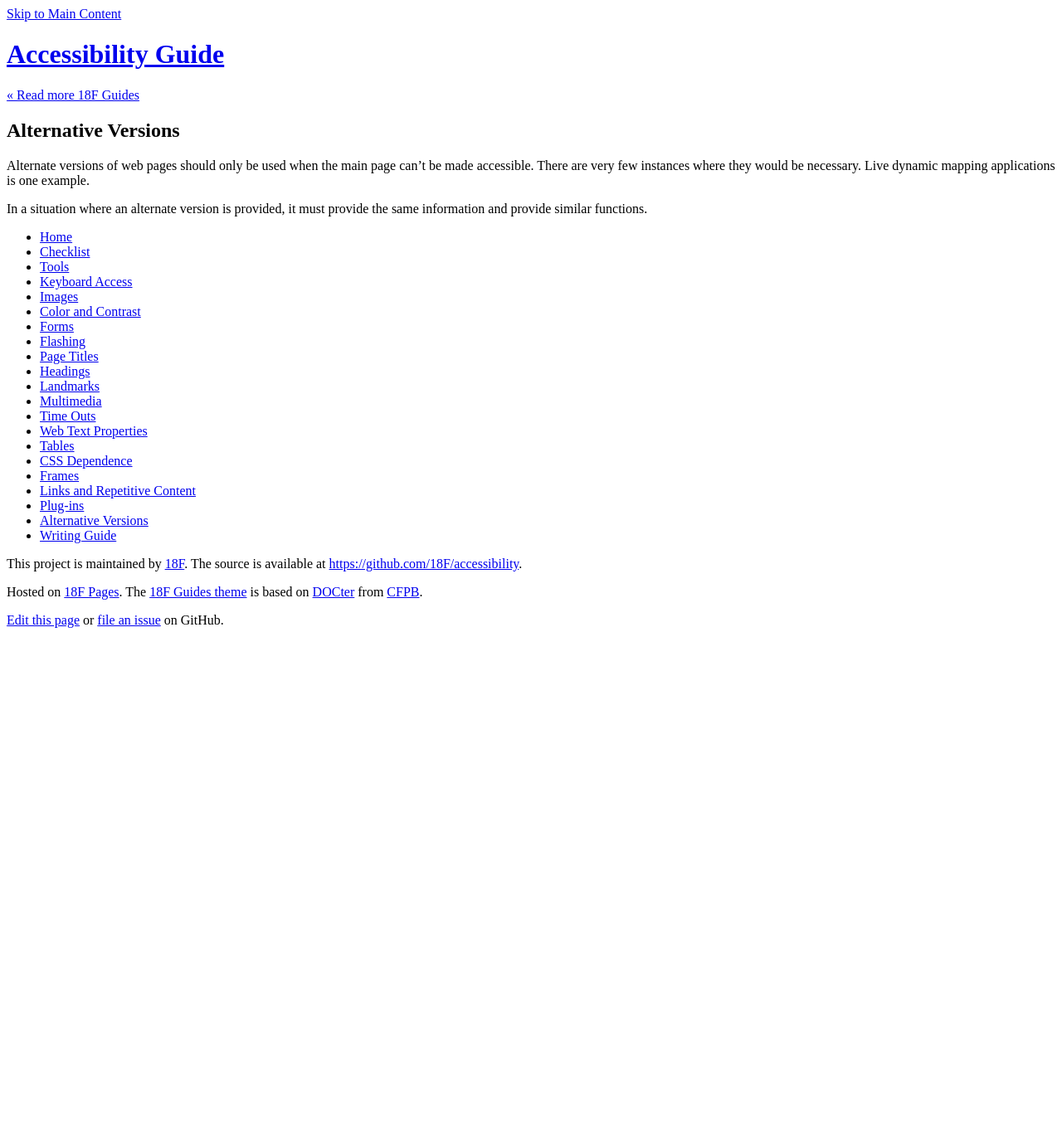
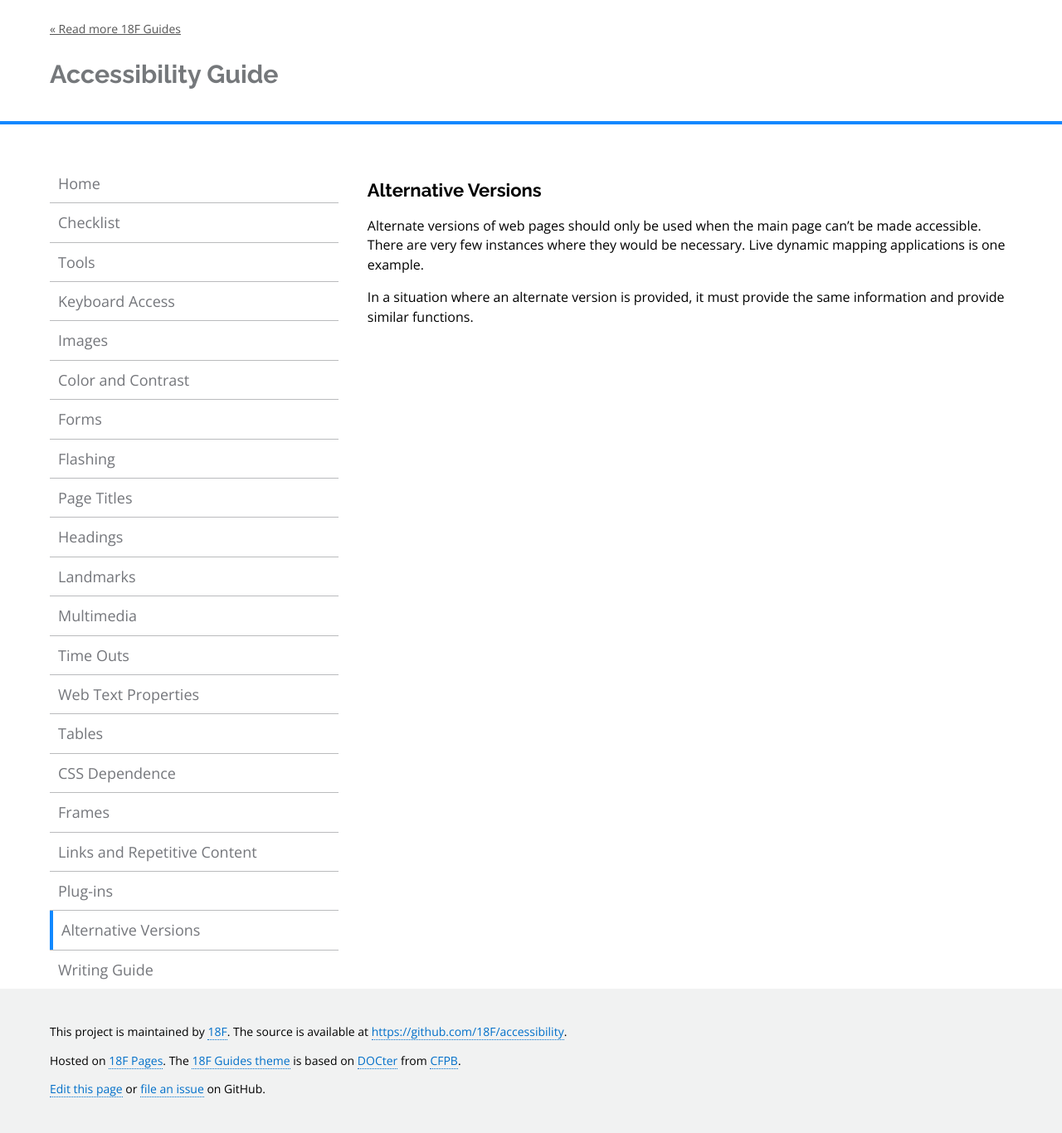
Before and after one commit to MODsf/MODsf.github.io, a Jekyll site: the page built from pages/alternativeversions.md, in a window 1280 px wide. Shown: the whole page at 83% size. Built offline with Jekyll 4.4.1, drawn with Linux system fonts in a browser that asks for light colours; nearby versions of some CDN libraries; library files that are not in the unit come from our copies; Markdown is read by kramdown in place of the engine named in the settings; before the commit the page ends 900 px from its top, so only the background shows below that.

Commit message:
fis reference to stylesheet

```diff
--- a/_includes/header.html
+++ b/_includes/header.html
@@ -12,7 +12,7 @@
   <link rel="apple-touch-icon-precomposed" sizes="144x144" href="assets/favicons/18f-center-144.png"/>
   <link rel="icon" type="image/png" sizes="192x192" href="assets/favicons/18f-center-192.png" />
   <link href='https://fonts.googleapis.com/css?family=Raleway:400,700%7COpen+Sans:400,400italic,600' rel='stylesheet' type='text/css' />
-  <link rel="stylesheet" href="assets/css/styles.css" type='text/css' />{% for style in site.styles %}
+  <link rel="stylesheet" href="../assets/css/styles.css" type='text/css' />{% for style in site.styles %}
   <link rel="stylesheet" href="{{ site.baseurl }}/{{ style }}" type='text/css' />{% endfor %}{% for style in page.styles %}
   <link rel="stylesheet" href="{{ site.baseurl }}/{{ style }}" type='text/css' />{% endfor %}
 
```
